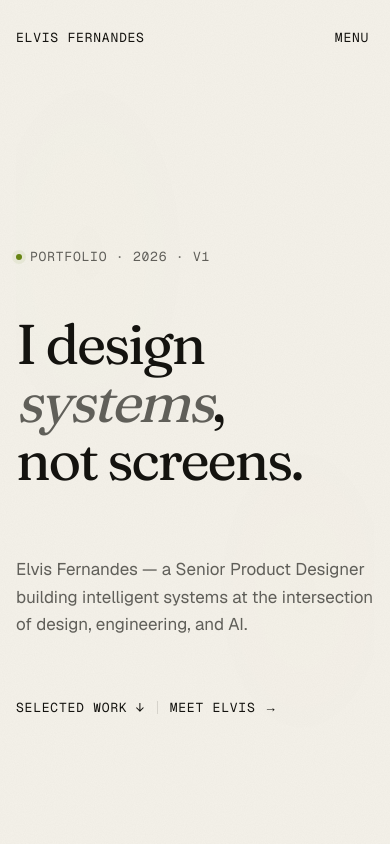
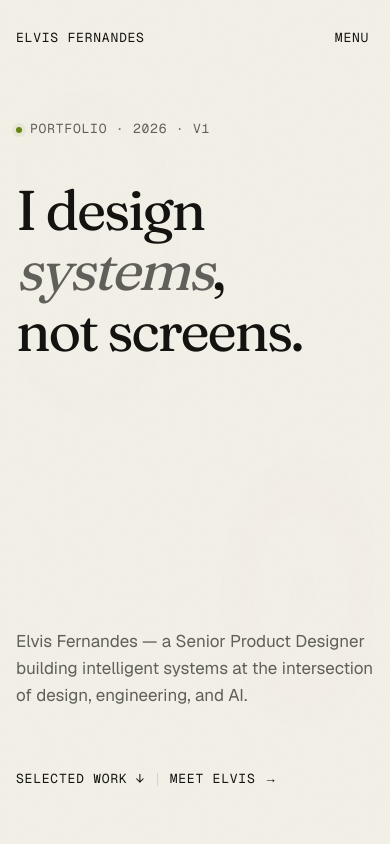
Before and after one commit to Elvisfdesign/elvisportfolio, a Next.js app: page / in a window 390 px wide. Shown: the top 844 px of the page. Built offline with nearby package versions, Linux system fonts and the light colour scheme.

Commit message:
Update portfolio

```diff
--- a/components/landing/opening-line.tsx
+++ b/components/landing/opening-line.tsx
@@ -2,7 +2,7 @@
 
 import Link from "next/link";
 import clsx from "clsx";
-import { useRef } from "react";
+import { useRef, useSyncExternalStore } from "react";
 import { motion, useScroll, useTransform } from "motion/react";
 import { Eyebrow } from "@/components/primitives/eyebrow";
 import { useReducedMotionPreference } from "@/components/motion/use-reduced-motion";
@@ -10,6 +10,19 @@ import { useReducedMotionPreference } from "@/components/motion/use-reduced-moti
 /** Shared layout overrides `link-underline`’s `inline-block` for aligned touch targets. */
 const EDITORIAL_OPENING_LINK_CLASSES =
   "t-mono link-underline !inline-flex min-h-11 items-center touch-manipulation leading-none transition-colors relative";
+
+/** `md` breakpoint — matches Tailwind `md:` (768px). */
+const HERO_COMPACT_MEDIA = "(max-width: 767px)";
+
+function subscribeHeroCompactMq(onChange: () => void) {
+  const mq = window.matchMedia(HERO_COMPACT_MEDIA);
+  mq.addEventListener("change", onChange);
+  return () => mq.removeEventListener("change", onChange);
+}
+
+function heroCompactMqSnapshot() {
+  return window.matchMedia(HERO_COMPACT_MEDIA).matches;
+}
 
 function OpeningEditorialHairlineMark({ className }: { className?: string }) {
   return (
@@ -66,29 +79,42 @@ export function OpeningLine() {
 }
 
 function OpeningLineMotion() {
+  const compact = useSyncExternalStore(
+    subscribeHeroCompactMq,
+    heroCompactMqSnapshot,
+    () => false,
+  );
   const ref = useRef<HTMLDivElement | null>(null);
   const { scrollYProgress } = useScroll({
     target: ref,
     offset: ["start start", "end start"],
   });
 
-  // First half opacity / morph
-  const firstY = useTransform(scrollYProgress, [0, 0.55], [0, -40]);
-  const firstOpacity = useTransform(scrollYProgress, [0, 0.45, 0.6], [1, 1, 0]);
-  // Second half reveals as the first fades
-  const secondY = useTransform(scrollYProgress, [0.35, 0.85], [40, 0]);
-  const secondOpacity = useTransform(scrollYProgress, [0.4, 0.7], [0, 1]);
-  // Subtle ambient gradient wash — 4% opacity max
-  const washOpacity = useTransform(scrollYProgress, [0, 1], [0.04, 0.0]);
+  /** Shorter pinned travel + staggered fade so lines rarely sit at equal opacity together. */
+  const firstOpacity = useTransform(
+    scrollYProgress,
+    compact ? [0, 0.08, 0.26] : [0, 0.12, 0.34],
+    [1, 1, 0],
+  );
+  const secondOpacity = useTransform(
+    scrollYProgress,
+    compact ? [0.2, 0.36, 0.58] : [0.28, 0.44, 0.72],
+    [0, 1, 1],
+  );
+
+  /** Mobile: crossfade-first (no positional morph) to eliminate glyph collision. Desktop: restrained drift only. */
+  const firstY = useTransform(scrollYProgress, [0, 0.42], compact ? [0, 0] : [0, -18]);
+  const secondY = useTransform(scrollYProgress, [0.22, 0.48], compact ? [0, 0] : [14, 0]);
+
+  const washOpacity = useTransform(scrollYProgress, [0, 1], [0.04, 0]);
 
   return (
     <section
       ref={ref}
-      className="relative min-h-[158svh] px-[var(--gutter)] md:min-h-[186svh]"
+      className="relative min-h-[120svh] px-[var(--gutter)] md:min-h-[142svh]"
       aria-labelledby="opening-line"
       style={{ maxWidth: "var(--max-outer)", marginInline: "auto" }}
     >
-      {/* Sticky stage that holds the type while the section scrolls */}
       <div className="sticky top-0 flex min-h-svh items-center">
         <motion.div
           aria-hidden
@@ -98,16 +124,28 @@ function OpeningLineMotion() {
             background: "var(--ambient-wash)",
           }}
         />
-        <div className="relative w-full pt-32 md:pt-40">
-          <Eyebrow className="mb-12 md:mb-20">
+        <div className="relative w-full pt-28 pb-10 md:pt-40 md:pb-14">
+          <Eyebrow className="mb-10 md:mb-20">
             PORTFOLIO&nbsp;·&nbsp;2026&nbsp;·&nbsp;V1
           </Eyebrow>
 
-          <div className="relative overflow-visible pb-1 md:pb-2">
+          <div
+            className={clsx(
+              "relative isolate pb-2 md:pb-4",
+              "max-md:min-h-[clamp(13.75rem,48svh,21rem)]",
+            )}
+          >
             <motion.h1
               id="opening-line"
-              className="t-display-xl font-display text-ink"
-              style={{ y: firstY, opacity: firstOpacity }}
+              className={clsx(
+                "t-display-xl font-display text-ink",
+                "max-md:!leading-[1.08]",
+              )}
+              style={{
+                zIndex: 1,
+                y: firstY,
+                opacity: firstOpacity,
+              }}
             >
               I design{" "}
               <span className="italic text-ink-mute">systems</span>,
@@ -117,8 +155,15 @@ function OpeningLineMotion() {
 
             <motion.p
               aria-hidden
-              className="absolute inset-0 t-display-xl font-display text-ink"
-              style={{ y: secondY, opacity: secondOpacity }}
+              className={clsx(
+                "absolute inset-0 t-display-xl font-display text-ink",
+                "pointer-events-none max-md:!leading-[1.08]",
+              )}
+              style={{
+                zIndex: 2,
+                y: secondY,
+                opacity: secondOpacity,
+              }}
             >
               And the systems
               <br />
@@ -130,7 +175,12 @@ function OpeningLineMotion() {
             </motion.p>
           </div>
 
-          <p className="mt-16 max-w-prose t-body-l text-ink-mute">
+          <p
+            className={clsx(
+              "max-w-prose t-body-l text-ink-mute leading-relaxed",
+              "max-md:mt-28 md:mt-16",
+            )}
+          >
             Elvis Fernandes — a Senior Product Designer building intelligent
             systems at the intersection of design, engineering, and AI.
           </p>
@@ -158,16 +208,16 @@ function OpeningLineStill() {
       </Eyebrow>
       <h1
         id="opening-line"
-        className="t-display-xl font-display text-ink"
+        className="max-md:!leading-[1.08] t-display-xl font-display text-ink"
       >
         I design <span className="italic text-ink-mute">systems</span>,
         <br />
         not screens.
       </h1>
-      <p className="mt-12 t-display-m font-display text-ink-mute">
+      <p className="mt-12 t-display-m font-display text-ink-mute max-md:!leading-snug">
         And the systems are <span className="italic">getting smarter</span>.
       </p>
-      <p className="mt-12 max-w-prose t-body-l text-ink-mute">
+      <p className="mt-12 max-w-prose leading-relaxed t-body-l text-ink-mute">
         Elvis Fernandes — a Senior Product Designer building intelligent
         systems at the intersection of design, engineering, and AI.
       </p>
```
